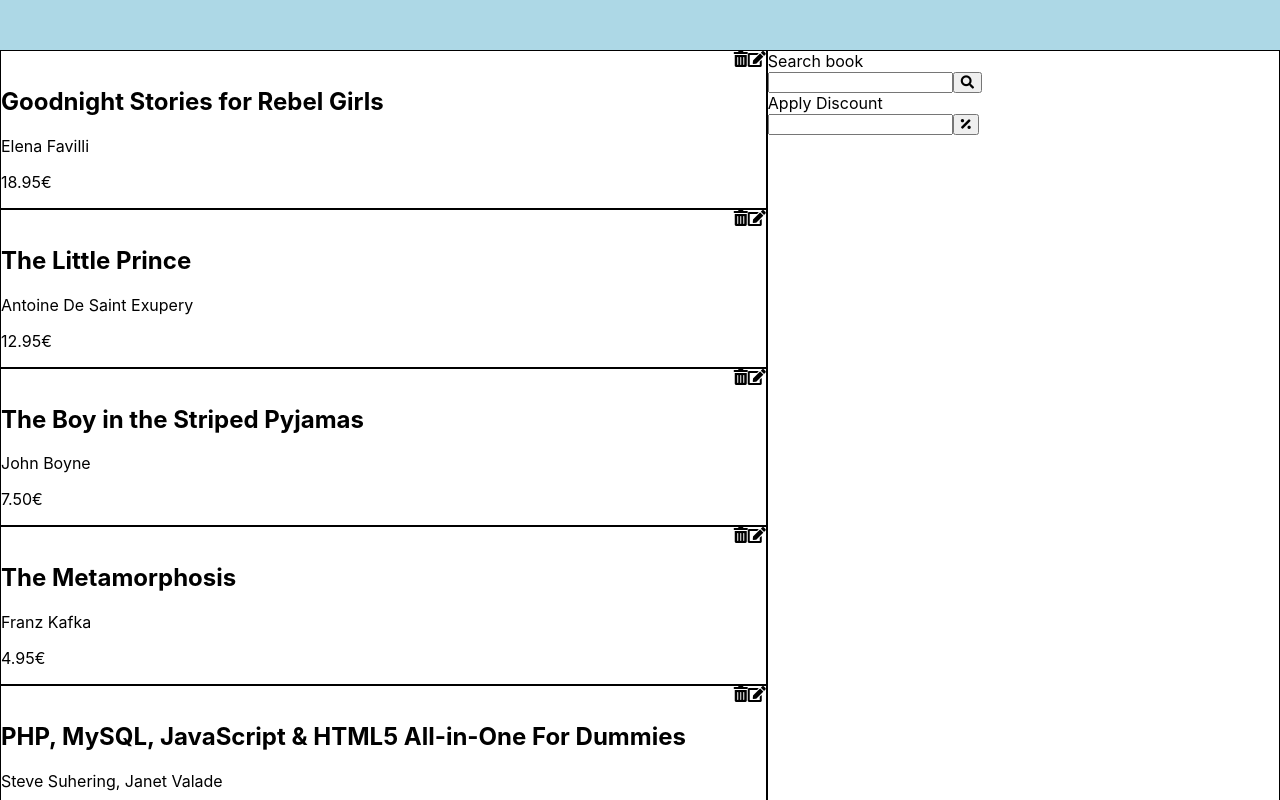
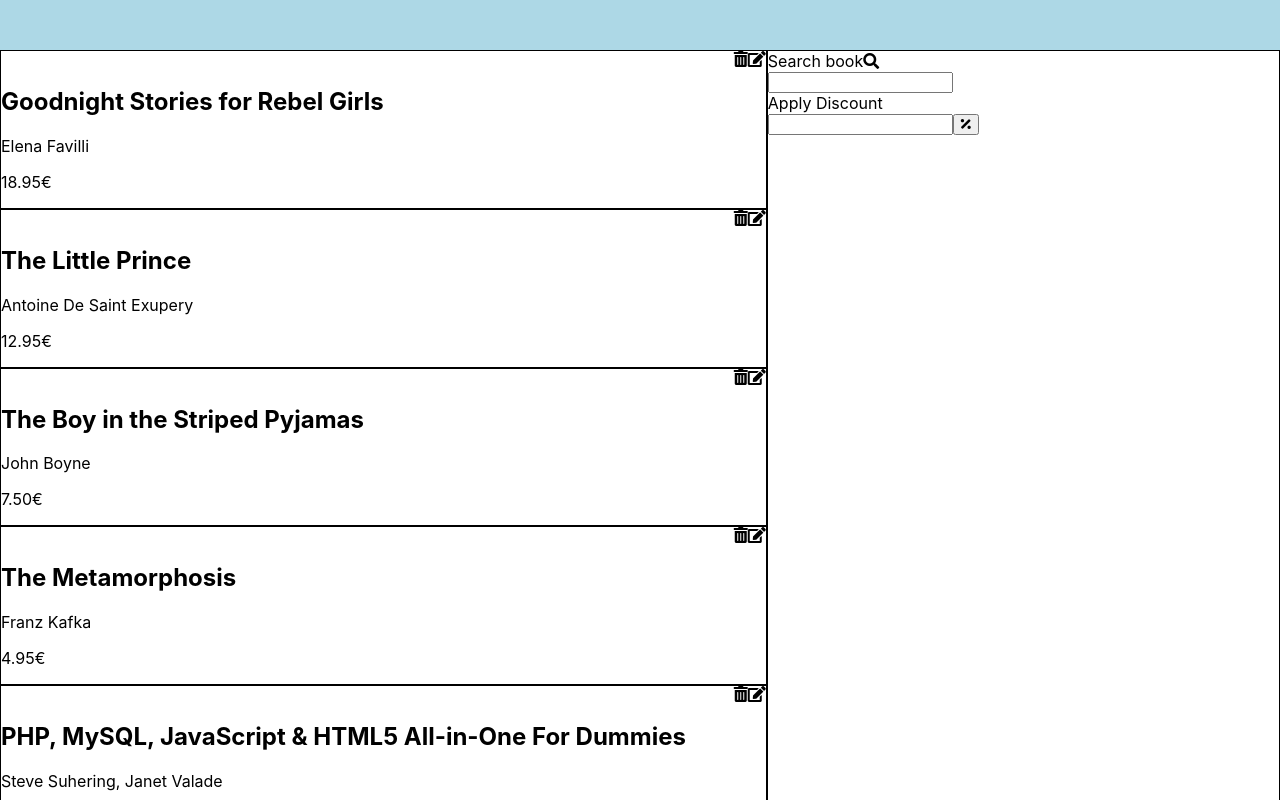
Before and after one commit to trizgb/library-stock, a React (Create React App) app: page /#/ in a window 1280 px wide. Shown: the top 800 px of the page. Built offline with nearby package versions, Linux system fonts and the light colour scheme.

Commit message:
Bookslist in component

```diff
--- a/src/App.js
+++ b/src/App.js
@@ -1,5 +1,6 @@
 import React, { Component } from 'react';
 import { dataBooks } from './services/DataBooks';
+import Main from './components/Main';
 import './App.scss';
 
 class App extends Component {
@@ -26,7 +27,7 @@
   }
 
   componentDidUpdate() {
-    this.searchBook();
+    this.getSearchBook();
   }
 
   getBooks() {
@@ -43,22 +44,16 @@
     });
   }
 
-  searchBook() {
+  getSearchBook() {
     const { books, searchBook } = this.state;
 
-    if (books === []) {
-      return (
-        <div><p>No data</p></div>
-      );
-    } else {
-      const searchedBooks = books.filter(item => {
-        const title = item.title;
+    const searchedBooks = books.filter(item => {
+      const title = item.title;
 
-        return (title.toUpperCase().includes(searchBook.toUpperCase()));
-      });
+      return (title.toUpperCase().includes(searchBook.toUpperCase()));
 
-      return searchedBooks;
-    }
+    });
+    return searchedBooks;
   }
 
   getDiscount(e) {
@@ -87,7 +82,6 @@
 
         return { ...item, price: finalPrice };
       });
-      console.log(discountedPrice);
 
       this.setState({
         books: discountedPrice
@@ -98,7 +92,7 @@
   }
 
   render() {
-    const booksList = this.searchBook();
+    const booksList = this.getSearchBook();
 
     return (
       <div className="app">
@@ -107,45 +101,12 @@
             <div className="logo__container"></div>
           </div>
         </header>
-        <main className="app__main">
-          <div className="main__wrapper">
-            <div className="books__container">
-              <ul className="books__list">
-                {booksList.map((item, index) => {
-                  return (
-                    <li className="books__list-item" key={index}>
-                      <div className="features__container">
-                        <i className="fas fa-trash-alt"></i>
-                        <i className="fas fa-edit"></i>
-                      </div>
-                      <div className="book__container">
-                        <h2 className="book__title">{item.title}</h2>
-                        <p className="book__author">{item.author}</p>
-                        <p className="book__price">{item.price}€</p>
-                      </div>
-                    </li>
-                  );
-                })}
-              </ul>
-            </div>
-            <div className="filters__container">
-              <div className="filters__wrapper">
-                <div className="search__title-container">
-                  <label htmlFor="" className="search__title-label">Search book</label>
-                  <input type="text" className="search__field" onKeyUp={this.getSearch} />
-                  <button type="button" className="button search__button" onClick={this.getSearch}><i className="fas fa-search"></i></button>
-                </div>
-                <div className="filter__discount-container">
-                  <form action="" className="filter__discount">
-                    <label htmlFor="" className="filter__discount-label">Apply Discount</label>
-                    <input type="number" className="discount__field" onKeyUp={this.getDiscount} />
-                    <button type="button" className="button discount__button" onClick={this.applyDiscount}><i className="fas fa-percentage"></i></button>
-                  </form>
-                </div>
-              </div>
-            </div>
-          </div>
-        </main>
+        <Main
+          booksList={booksList}
+          getSearch={this.getSearch}
+          getDiscount={this.getDiscount}
+          applyDiscount={this.applyDiscount}
+        />
         <footer className="app__footer">
           <div className="footer__wrapper"></div>
         </footer>
--- a/src/App.scss
+++ b/src/App.scss
@@ -99,3 +99,7 @@
 }
 
 .footer__wrapper {}
+
+.no-data {
+  background-color: yellow;
+}
--- /dev/null
+++ b/src/components/BooksList.js
@@ -0,0 +1,44 @@
+import React, { Component } from 'react';
+import PropTypes from 'prop-types';
+
+
+class BooksList extends Component {
+  render() {
+    const { booksList } = this.props;
+
+    if (booksList.length > 0) {
+      return (
+        <div className="books__container">
+          <ul className="books__list">
+            {booksList.map((item, index) => {
+              return (
+                <li className="books__list-item" key={index}>
+                  <div className="features__container">
+                    <i className="fas fa-trash-alt"></i>
+                    <i className="fas fa-edit"></i>
+                  </div>
+                  <div className="book__container">
+                    <h2 className="book__title">{item.title}</h2>
+                    <p className="book__author">{item.author}</p>
+                    <p className="book__price">{item.price}€</p>
+                  </div>
+                </li>
+              );
+            }
+            )}
+          </ul>
+        </div>
+      )
+    }
+    else {
+      return (<div className="books__list no-data"><p>No data</p></div>)
+    }
+  }
+}
+
+BooksList.propTypes = {
+  booksList: PropTypes.arrayOf(PropTypes.object)
+
+}
+
+export default BooksList;
--- /dev/null
+++ b/src/components/Main.js
@@ -0,0 +1,43 @@
+import React, { Component } from 'react';
+import BooksList from './BooksList';
+import PropTypes from 'prop-types';
+
+
+class Main extends Component {
+  render() {
+    const { booksList, getSearch, getDiscount, applyDiscount } = this.props;
+
+    return (
+      <main className="app__main">
+        <div className="main__wrapper">
+          <BooksList
+          booksList={booksList}/>
+          <div className="filters__container">
+            <div className="filters__wrapper">
+              <div className="search__title-container">
+                <label htmlFor="" className="search__title-label">Search book<i className="fas fa-search"></i></label>
+                <input type="text" className="search__field" onKeyUp={getSearch} />
+              </div>
+              <div className="filter__discount-container">
+                <form action="" className="filter__discount">
+                  <label htmlFor="" className="filter__discount-label">Apply Discount</label>
+                  <input type="number" className="discount__field" onKeyUp={getDiscount} />
+                  <button type="button" className="button discount__button" onClick={applyDiscount}><i className="fas fa-percentage"></i></button>
+                </form>
+              </div>
+            </div>
+          </div>
+        </div>
+      </main>
+    )
+  }
+}
+
+Main.propTypes = {
+  booksList: PropTypes.arrayOf(PropTypes.object),
+  getSearch: PropTypes.func.isRequired,
+  getDiscount: PropTypes.func.isRequired,
+  applyDiscount: PropTypes.func.isRequired
+};
+
+export default Main;
```
